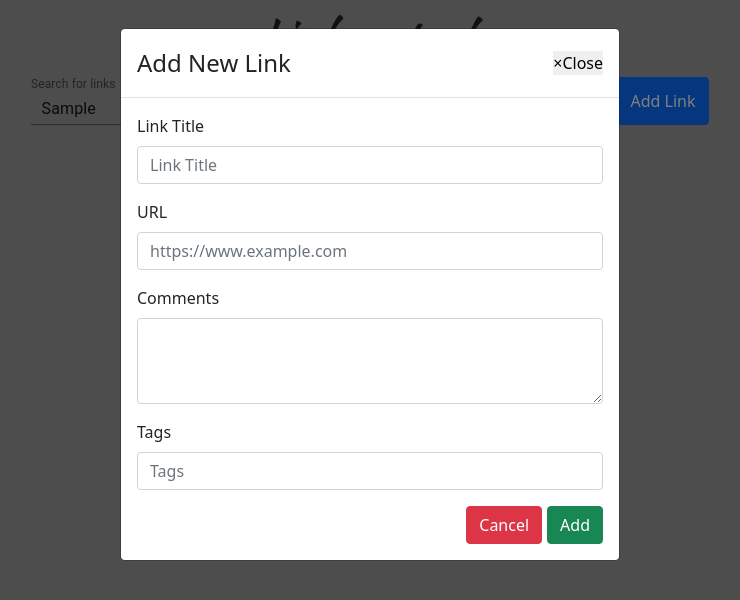
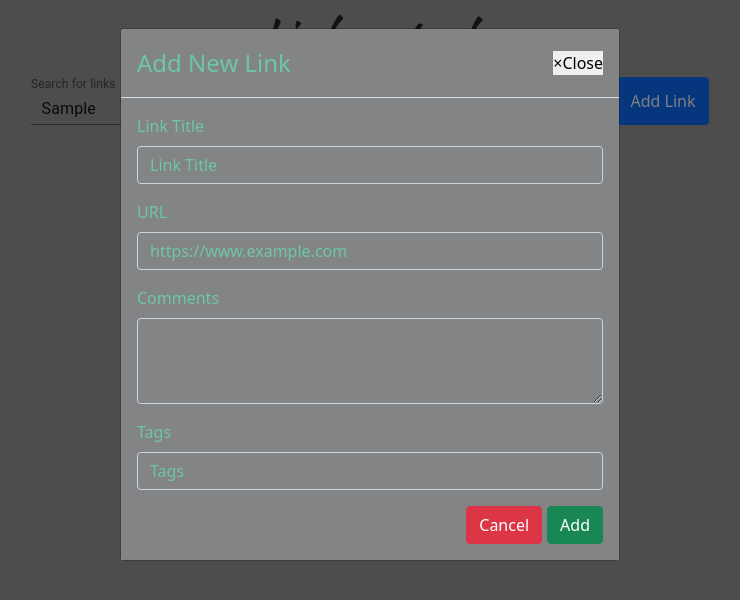
Before and after one commit to Ramandeep3/The-Great-Linkerator, a React (Create React App) app: page / in a window 1280 px wide. Both pictures are taken after typing "Sample" into the empty fields and a click on the button "Add Link". Shown: the top 600 px of the page, without its empty margins (270-1010 px from the left). Built offline with nearby package versions, Linux system fonts and the light colour scheme; no server answers; a web font is replaced by a local one.

Commit message:
feedback work

```diff
--- a/src/components/CreateLinkForm.css
+++ b/src/components/CreateLinkForm.css
@@ -0,0 +1,3 @@
+.form-control::-webkit-input-placeholder {
+  color: rgba(106, 209, 175, 0.863);
+}
--- a/src/components/CreateLinkForm.js
+++ b/src/components/CreateLinkForm.js
@@ -4,6 +4,7 @@ import "bootstrap/dist/css/bootstrap.min.css";
 import Form from "react-bootstrap/Form";
 import Modal from "react-bootstrap/Modal";
 import Button from "react-bootstrap/Button";
+import "./CreateLinkForm.css";
 
 import { createNewLinks } from "../api";
 
@@ -28,16 +29,34 @@ const CreateLinkForm = () => {
       <Button variant="primary" onClick={handleShow}>
         Add Link
       </Button>
-      <Modal show={show} onHide={handleClose}>
-        <Modal.Header closeButton>
+      <Modal
+        show={show}
+        onHide={handleClose}
+        style={{
+          color: "rgba(106, 209, 175, 0.863)",
+        }}
+      >
+        <Modal.Header
+          style={{
+            backgroundColor: "rgba(131, 132, 133)",
+          }}
+          closeButton
+        >
           <Modal.Title>Add New Link</Modal.Title>
         </Modal.Header>
 
-        <Modal.Body>
+        <Modal.Body
+          style={{
+            backgroundColor: "rgba(131, 132, 133)",
+          }}
+        >
           <Form onSubmit={onFormSubmit}>
             <Form.Group className="mb-3">
               <Form.Label>Link Title</Form.Label>
               <Form.Control
+                style={{
+                  backgroundColor: "rgba(131, 132, 133)",
+                }}
                 type="text"
                 placeholder="Link Title"
                 onInput={(event) => {
@@ -48,6 +67,9 @@ const CreateLinkForm = () => {
             <Form.Group className="mb-3">
               <Form.Label>URL</Form.Label>
               <Form.Control
+                style={{
+                  backgroundColor: "rgba(131, 132, 133)",
+                }}
                 type="URL"
                 placeholder="https://www.example.com"
                 onInput={(event) => {
@@ -58,6 +80,9 @@ const CreateLinkForm = () => {
             <Form.Group className="mb-3">
               <Form.Label>Comments</Form.Label>
               <Form.Control
+                style={{
+                  backgroundColor: "rgba(131, 132, 133)",
+                }}
                 as="textarea"
                 rows={3}
                 onInput={(event) => {
@@ -68,6 +93,9 @@ const CreateLinkForm = () => {
             <Form.Group className="mb-3">
               <Form.Label>Tags</Form.Label>
               <Form.Control
+                style={{
+                  backgroundColor: "rgba(131, 132, 133)",
+                }}
                 type="text"
                 placeholder="Tags"
                 onInput={(event) => {
```
